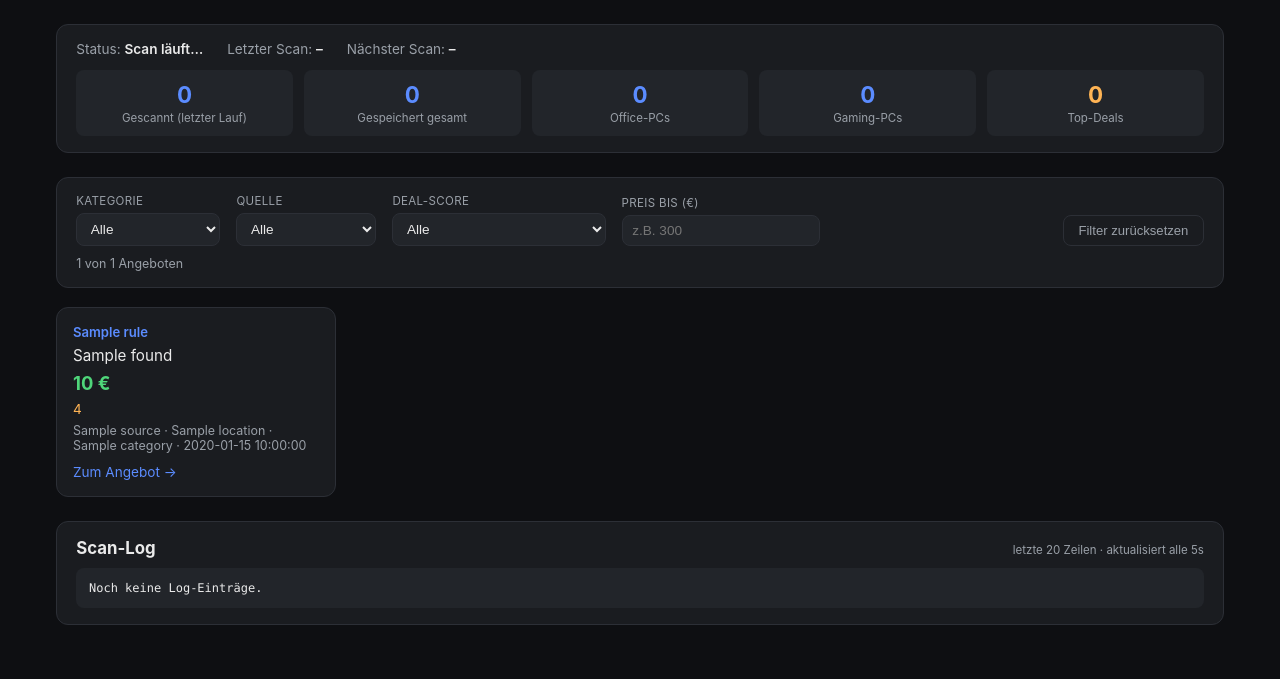
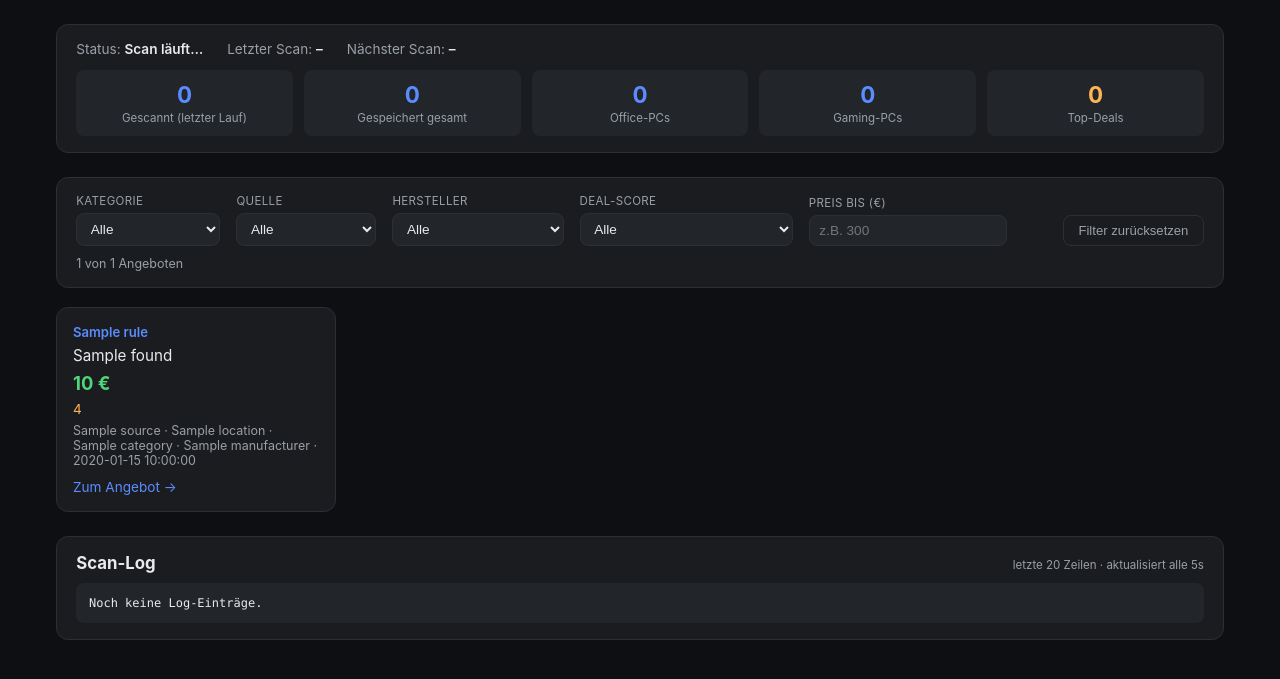
Before and after one commit to dkmd89-dev/gpu-watch-v2, a Flask app: template app/templates/index.html in a window 1280 px wide. Shown: the part 59-738 px from the top of the page. Run offline with Flask 3, Linux system fonts and the light colour scheme; the template is opened without the code that fills it: most values are stand-ins (such as "Sample title", 1, 10 or a date in 2020); data that the repository does not hold is empty; parts of the project's set-up code (start-up, migrations or seed data) failed here and were passed over.

Commit message:
feat(dashboard): add manufacturer filter to dashboard + API
- matcher.py: MatchResult gets additive manufacturer_name field,
  populated in evaluate() from existing detector results.
- app.py: found.json entries now include "manufacturer"; /api/status
  adds manufacturer_counts (mirrors category_counts), robust against
  legacy entries missing the field.
- templates/index.html: new "Hersteller" filter dropdown (client-side,
  populated from rendered cards like category/source), data-manufacturer
  attribute per card, shown in card meta line. Removes now-outdated
  placeholder comment.
- 6 new tests (matcher wiring + app.py/API end-to-end). 300/300 green.
- Verified template rendering via real Flask test client, including
  graceful "unbekannt" fallback for pre-existing found.json entries.

```diff
--- a/app/app.py
+++ b/app/app.py
@@ -264,6 +264,7 @@
                 **item,
                 "rule": result.rule_label,
                 "category": result.category,
+                "manufacturer": result.manufacturer_name,
                 "deal_score": result.deal_score,
                 "deal_stars": result.deal_stars,
                 "is_top_deal": top_deal_result.is_top_deal,
@@ -402,10 +403,17 @@
     found = _load_json(FOUND_FILE, [])
 
     category_counts: dict[str, int] = {}
+    manufacturer_counts: dict[str, int] = {}
     top_deal_count = 0
     for f in found:
         cat = f.get("category") or "unbekannt"
         category_counts[cat] = category_counts.get(cat, 0) + 1
+        # Aeltere found.json-Eintraege aus der Zeit vor dem Hersteller-
+        # Detector haben dieses Feld noch nicht -- .get() liefert dafuer
+        # robust None statt eines KeyError, "unbekannt" gruppiert sie mit
+        # Treffern, bei denen im Titel schlicht keine Marke erkennbar war.
+        manufacturer = f.get("manufacturer") or "unbekannt"
+        manufacturer_counts[manufacturer] = manufacturer_counts.get(manufacturer, 0) + 1
         if f.get("is_top_deal"):
             top_deal_count += 1
 
@@ -426,6 +434,7 @@
         "new_hits_last_scan": status_snapshot["new_hits_last_scan"],
         "saved_count": len(found),
         "category_counts": category_counts,
+        "manufacturer_counts": manufacturer_counts,
         "top_deal_count": top_deal_count,
         "sources": SOURCES,
         "scan_log_tail": _tail_log(LOG_FILE, 20),
--- a/app/matcher.py
+++ b/app/matcher.py
@@ -45,6 +45,12 @@
     # lauffaehig.
     category: str | None = None  # rule._category, None im Legacy-Einzeldatei-Modus
     price_history_model: str | None = None  # stabiler Gruppierungs-Schluessel
+    # Dashboard-Filter-Folgeschritt: erkannter Herstellername (siehe
+    # categories/detectors/manufacturer.py), None wenn im Titel keine Marke
+    # erkennbar war. Additives Feld mit Default -- bestehender Code, der
+    # MatchResult ueber die bisherigen Felder erstellt/liest, bleibt
+    # unveraendert lauffaehig.
+    manufacturer_name: str | None = None
 
 
 def load_rules(path: str = "rules.yaml") -> dict:
@@ -485,6 +491,7 @@
             # Rating-Stufen/Marken derselben Hardware werden dann allerdings
             # NICHT zusammengefasst (siehe Docstring in price_history.py).
             price_history_model=price_history_model,
+            manufacturer_name=score_inputs.get("manufacturer_name"),
         )
 
     return MatchResult(matched=False)
--- a/app/templates/index.html
+++ b/app/templates/index.html
@@ -421,6 +421,10 @@
         <select id="filterSource"><option value="">Alle</option></select>
       </div>
       <div class="filter-field">
+        <label for="filterManufacturer">Hersteller</label>
+        <select id="filterManufacturer"><option value="">Alle</option></select>
+      </div>
+      <div class="filter-field">
         <label for="filterMinScore">Deal-Score</label>
         <select id="filterMinScore">
           <option value="0">Alle</option>
@@ -439,10 +443,6 @@
       </div>
     </div>
     <div class="filter-count" id="filterCount"></div>
-    <!-- Hinweis: Ein Hersteller-Filter ist noch nicht moeglich, da es
-         aktuell keinen Hersteller-Detector gibt (deal_score.py setzt
-         das "hersteller"-Gewicht bewusst auf 0, siehe Phase 6). Folgt
-         als eigener Schritt, sobald diese Erkennung existiert. -->
   </section>
 
   <div class="listings-grid" id="listingsGrid">
@@ -450,6 +450,7 @@
     <div class="card"
          data-category="{{ f.category or 'unbekannt' }}"
          data-source="{{ f.source or 'unbekannt' }}"
+         data-manufacturer="{{ f.manufacturer or 'unbekannt' }}"
          data-price="{{ f.price }}"
          data-score="{{ f.deal_score if (f.deal_score is defined and f.deal_score is not none) else 0 }}">
       <div class="card-top">
@@ -461,7 +462,8 @@
       {% if f.deal_stars %}<div class="stars">{{ f.deal_stars }}</div>{% endif %}
       <div class="meta">
         {{ f.source }} · {{ f.location }}
-        {%- if f.category %} · {{ f.category }}{% endif %} · {{ f.found_at }}
+        {%- if f.category %} · {{ f.category }}{% endif %}
+        {%- if f.manufacturer %} · {{ f.manufacturer }}{% endif %} · {{ f.found_at }}
       </div>
       <a href="{{ f.url }}" target="_blank">Zum Angebot →</a>
     </div>
@@ -595,18 +597,20 @@
     refreshStatus();
     setInterval(refreshStatus, 5000);
 
-    // --- Phase 8.5: Client-seitige Filter ---
+    // --- Phase 8.5 (+ Hersteller-Filter-Folgeschritt): Client-seitige Filter ---
     // Arbeitet direkt auf den bereits serverseitig gerenderten Karten
-    // (kein zusätzlicher Fetch nötig) -- Kategorie-/Quellen-Optionen
-    // werden dynamisch aus den vorhandenen Karten abgeleitet, damit
-    // neue Kategorien/Quellen (rein per YAML/Scraper ergänzt) hier
-    // automatisch auftauchen, ohne dieses Template anzufassen.
+    // (kein zusätzlicher Fetch nötig) -- Kategorie-/Quellen-/Hersteller-
+    // Optionen werden dynamisch aus den vorhandenen Karten abgeleitet,
+    // damit neue Kategorien/Quellen/Marken (rein per YAML/Scraper/
+    // Detector ergänzt) hier automatisch auftauchen, ohne dieses
+    // Template anzufassen.
     function initFilters() {
       const cards = Array.from(document.querySelectorAll('#listingsGrid .card'));
       if (cards.length === 0) return;
 
       const categories = [...new Set(cards.map(c => c.dataset.category))].sort();
       const sources = [...new Set(cards.map(c => c.dataset.source))].sort();
+      const manufacturers = [...new Set(cards.map(c => c.dataset.manufacturer))].sort();
 
       const catSelect = document.getElementById('filterCategory');
       categories.forEach(cat => {
@@ -624,7 +628,15 @@
         srcSelect.appendChild(opt);
       });
 
-      ['filterCategory', 'filterSource', 'filterMinScore'].forEach(id => {
+      const mfrSelect = document.getElementById('filterManufacturer');
+      manufacturers.forEach(mfr => {
+        const opt = document.createElement('option');
+        opt.value = mfr;
+        opt.textContent = mfr;
+        mfrSelect.appendChild(opt);
+      });
+
+      ['filterCategory', 'filterSource', 'filterManufacturer', 'filterMinScore'].forEach(id => {
         document.getElementById(id).addEventListener('change', applyFilters);
       });
       document.getElementById('filterMaxPrice').addEventListener('input', applyFilters);
@@ -635,6 +647,7 @@
     function applyFilters() {
       const category = document.getElementById('filterCategory').value;
       const source = document.getElementById('filterSource').value;
+      const manufacturer = document.getElementById('filterManufacturer').value;
       const minScore = parseFloat(document.getElementById('filterMinScore').value) || 0;
       const maxPriceRaw = document.getElementById('filterMaxPrice').value;
       const maxPrice = maxPriceRaw === '' ? null : parseFloat(maxPriceRaw);
@@ -645,12 +658,14 @@
       cards.forEach(card => {
         const cardCategory = card.dataset.category;
         const cardSource = card.dataset.source;
+        const cardManufacturer = card.dataset.manufacturer;
         const cardPrice = parseFloat(card.dataset.price);
         const cardScore = parseFloat(card.dataset.score);
 
         let visible = true;
         if (category && cardCategory !== category) visible = false;
         if (source && cardSource !== source) visible = false;
+        if (manufacturer && cardManufacturer !== manufacturer) visible = false;
         if (cardScore < minScore) visible = false;
         if (maxPrice !== null && !isNaN(maxPrice) && cardPrice > maxPrice) visible = false;
 
@@ -668,6 +683,7 @@
     function resetFilters() {
       document.getElementById('filterCategory').value = '';
       document.getElementById('filterSource').value = '';
+      document.getElementById('filterManufacturer').value = '';
       document.getElementById('filterMinScore').value = '0';
       document.getElementById('filterMaxPrice').value = '';
       applyFilters();
```
Also changed, not shown: app/tests/test_app_manufacturer_field.py (added, +160 -0 lines), app/tests/test_matcher_deal_score_integration.py (+14 -0 lines), 1 other file.
